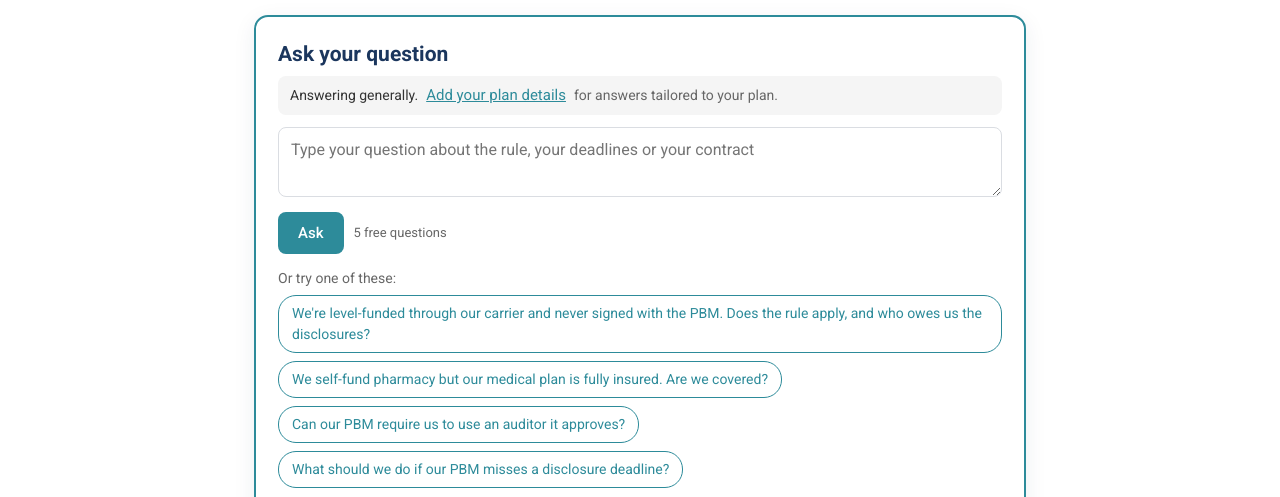
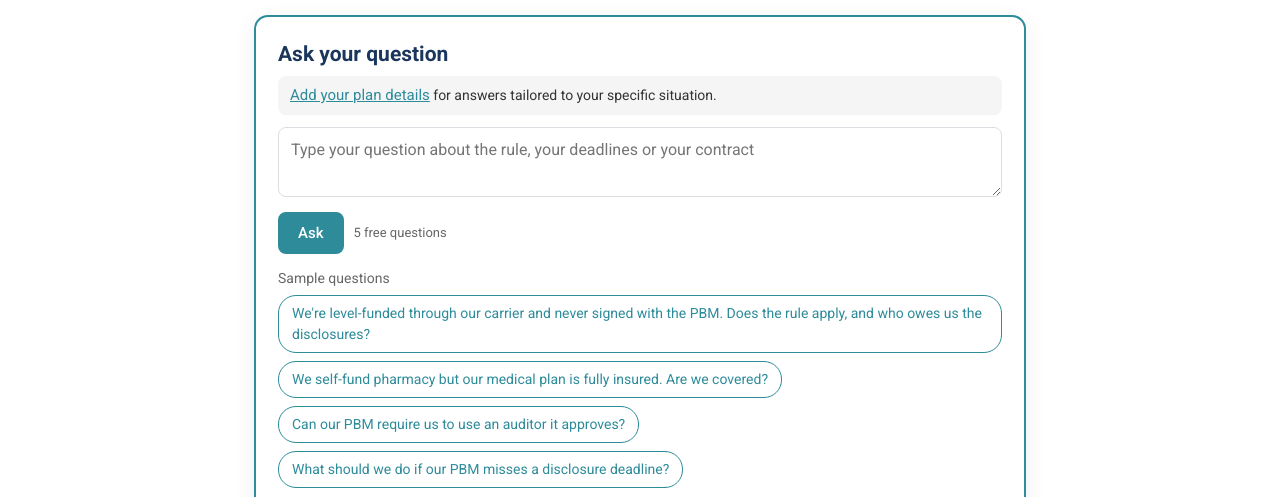
Before and after one commit to nautilus-health/pbm-readiness, a plain HTML site: page index.html in a window 1280 px wide. Shown: the part 294-791 px from the top of the page. Drawn offline with nearby package versions, Linux system fonts and the light colour scheme.

Commit message:
Navigator: simplify plan-details prompt; label sample questions
- Drop "Answering generally." The prompt now reads "Add your plan
  details for answers tailored to your specific situation."
- "Or try one of these" becomes "Sample questions".

Co-Authored-By: Claude Opus 5.5 <noreply@anthropic.com>
Claude-Session: https://claude.ai/code/session_01RoRyZcwTdhcY1i9MUBYqnP

```diff
--- a/index.html
+++ b/index.html
@@ -376,7 +376,7 @@ async function ensureSession() {
 function contextLine() {
   const label = (id) => { const q = QUESTIONS.find((x) => x.id === id); const o = q && q.opts && q.opts.find((x) => x[0] === S[id]); return o && S[id] !== "unsure" ? o[1] : ""; };
   const bits = [label("type"), label("fund"), label("size") && label("size") + " employees", S.holder && S.holder !== "unsure" ? "contract held by " + ({ pbm: "the plan", tpa: "a TPA", carrier: "the carrier" })[S.holder] : ""].filter(Boolean);
-  if (!bits.length) return `<div class="context"><span>Answering generally.</span><button type="button" class="link" id="addPlan">Add your plan details</button><span class="muted">for answers tailored to your plan.</span></div>`;
+  if (!bits.length) return `<div class="context"><span><button type="button" class="link" id="addPlan">Add your plan details</button> for answers tailored to your specific situation.</span></div>`;
   return `<div class="context"><b>Answering for:</b>${bits.map((b) => `<span class="tag">${esc(b)}</span>`).join("")}<button type="button" class="link" id="editPlan">Change</button></div>`;
 }
 
@@ -407,7 +407,7 @@ function renderAsk() {
       <span class="counter" id="left">${left == null ? (QA.unlocked ? "" : "5 free questions") : `${left} question${left === 1 ? "" : "s"} left${QA.unlocked ? "" : " before email"}`}</span></div>
       <p class="err" id="askErr" role="alert"></p></form>`);
     if (!QA.transcript.length) {
-      h.push(`<div class="muted" style="margin:14px 0 4px">Or try one of these:</div><div class="chips">`);
+      h.push(`<div class="muted" style="margin:14px 0 4px">Sample questions</div><div class="chips">`);
       for (const t of (hasProfile() ? suggestions(QA.primary) : STARTERS)) h.push(`<button type="button" data-s="${esc(t)}">${esc(t)}</button>`);
       h.push(`</div>`);
     }
```
